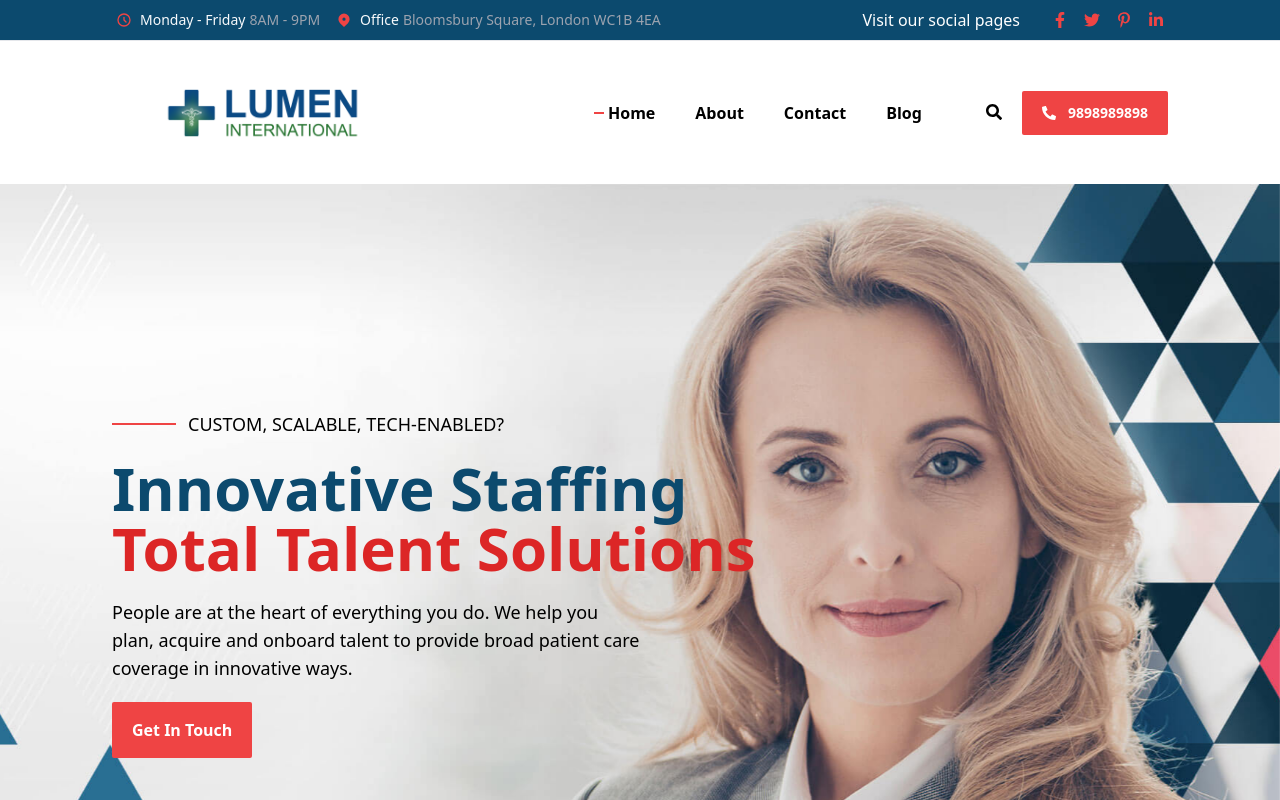
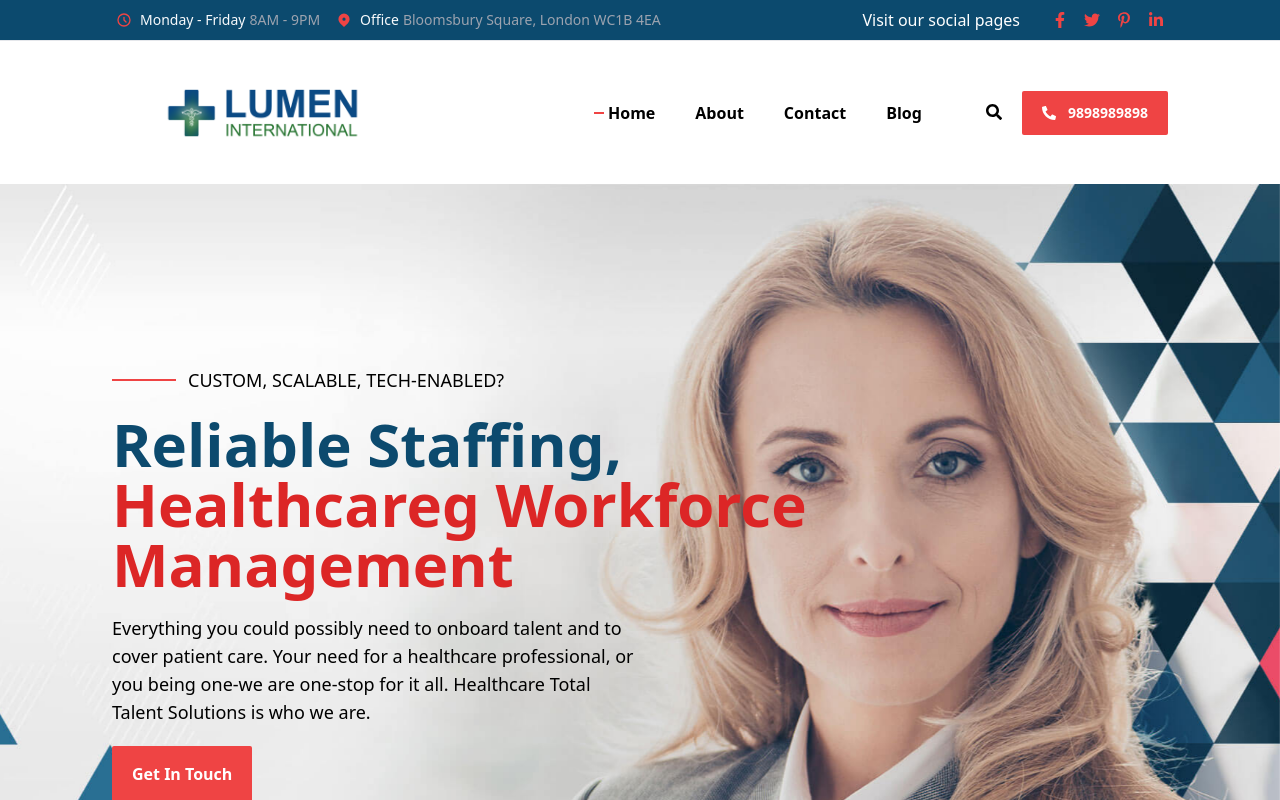
Before and after one commit to iamshishirpandey/Lumens-International-Website, a React (Create React App) app: page / in a window 1280 px wide. Shown: the top 800 px of the page. Built offline with nearby package versions, Linux system fonts and the light colour scheme; what tw-elements would draw is missing.

Commit message:
contant in full carousel

```diff
--- a/src/components/Home/FullCarousel.jsx
+++ b/src/components/Home/FullCarousel.jsx
@@ -17,10 +17,10 @@ const FullCarousel = () => {
     },
     {
       title: "CUSTOM, SCALABLE, TECH-ENABLED?",
-      name1: "Innovative Staffing",
-      name2: "Total Talent Solutions",
+      name1: "Reliable Staffing, ",
+      name2: "Healthcareg Workforce Management",
       description:
-        "People are at the heart of everything you do. We help you plan, acquire and onboard talent to provide broad patient care coverage in innovative ways.",
+        "Everything you could possibly need to onboard talent and to cover patient care. Your need for a healthcare professional, or you being one-we are one-stop for it all. Healthcare Total Talent Solutions is who we are.",
       button1: "Get In Touch",
 
       img: `url("img-slider-03.jpeg")`,
```
